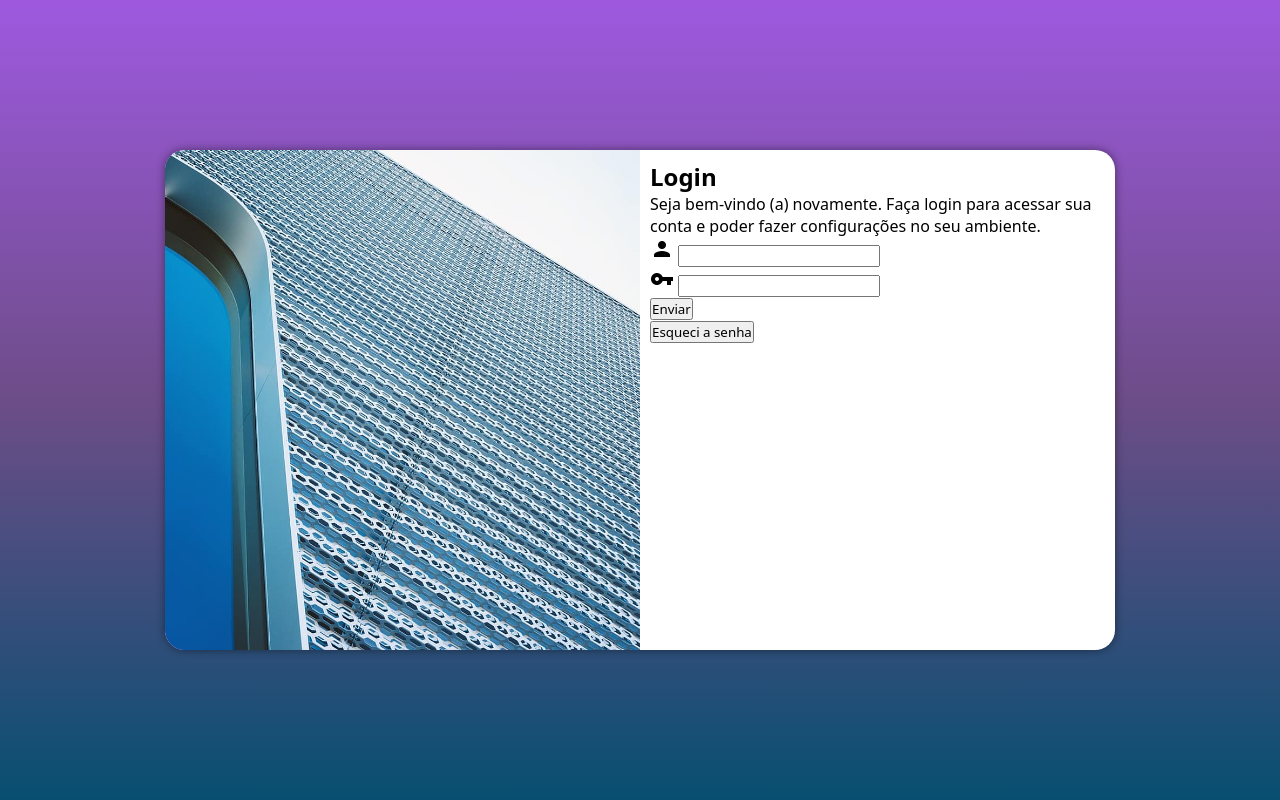
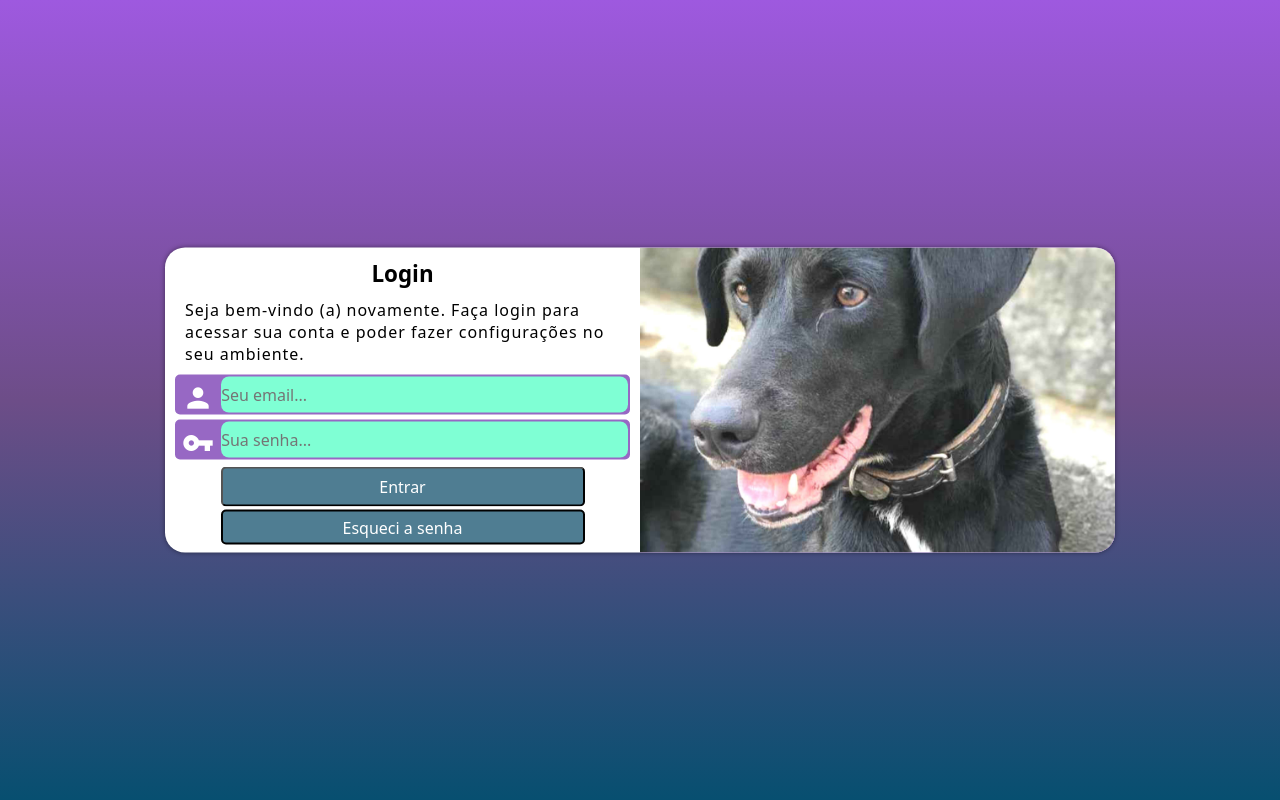
Before and after one commit to marciliocosta-2023/Estudo-mediaquerys, a PHP site: page /telalogin.html in a window 1280 px wide. Run offline with PHP 8.4, Linux system fonts and the light colour scheme.

Commit message:
atualizações

```diff
--- /dev/null
+++ b/projeto-login/login.php
@@ -0,0 +1 @@
+Aprenda PhP!
--- a/projeto-login/paisagem.css
+++ b/projeto-login/paisagem.css
@@ -10,21 +10,32 @@
 
     section#login {
         width: 80vw;
-        height: 500px;
+        height: 300px;
     }
 
     section#login > div#imagem {
-        float: left;
-        width: 30%;
+        float: right;
+        width: 50%;
         height: 100%;
     }
 
     section#login > div#formulario {
-        float: right;
-        width: 70%;
-
+        float: left;
+        width: 50%;
     }
 
+    div#formulario > p {
+        letter-spacing: 1px;
+        margin: 10px;
+    }
+
+    input#enviar {
+        width: 80%;
+    }
+
+    a#sen {
+        width: 80%;
+    }
 }
 
 @media screen and (min-width: 992px) {
@@ -36,17 +47,31 @@
 
     section#login {
         width: 950px;
+        height: 305px;
     }
 
     section#login > div#formulario {
-        float: right;
+        float: left;
         width: 50%;
     }
 
+    div#formulario > p {
+        letter-spacing: 1px;
+        margin: 10px;
+    }
+
     section#login > div#imagem {
-        float: left;
+        float: right;
         width: 50%;
         height: 100%;
     }
 
+    input#enviar {
+        width: 80%;
+    }
+
+    a#sen {
+        width: 80%;
+    }
+
 }
--- a/projeto-login/style.css
+++ b/projeto-login/style.css
@@ -20,6 +20,7 @@ main {
     position: relative;
 }
 
+
 section#login {
     position: absolute;
     top: 50%;
@@ -27,10 +28,10 @@ section#login {
     transform: translate(-50%, -50%);
     background-color: white;
     width: 250px;
-    height: 500px;
+    height: 515px;
     overflow: hidden;
     border-radius: 20px;
-    box-shadow: 0px 0px 10px rgba(0, 0, 0, 0.459);
+    box-shadow: 0px 0px 5px rgba(0, 0, 0, 0.459);
     transition: width 0.2s, heigth 0.2s;
 }
 
@@ -41,10 +42,90 @@ section#login > div#formulario {
 
 section > div#imagem {
     background-color: rgb(158, 89, 223);
-    background-image: url("metal.jpg");
+    background-image: url("labrador.jpg");
     background-size: cover;
     background-repeat: no-repeat;
     height: 200px;
     background-position: left bottom;
     display: block;
 }
+
+div#formulario > h1 {
+    text-align: center;
+    margin-bottom: 10px;
+    font-size: 1.4em;
+}
+
+div#formulario > p {
+    font-size: 1em;
+    margin: 1px;
+}
+
+div#campo {
+    background-color: rgb(151, 104, 196);
+    height: 40px;
+    border-radius: 5px;
+    margin: 5px 0px;
+    border: 2px solid rgb(151, 104, 196);
+}
+
+div#campo > label {
+    display: none;
+}
+
+div#campo > i {
+    color: white;
+    font-size: 2em;
+    width: 40px;
+    padding: 5px;
+}
+
+div#campo > input {
+    background-color: aquamarine;
+    font-size: 1em;
+    width: calc(100% - 44.4px);
+    transform: translateY(-13px);
+    height: 100%;
+    border: none;
+    border-radius: 8px;
+}
+
+
+input#enviar {
+    display: block;
+    font-size: 1em;
+    width: 92%;
+    height: 40px;
+    background-color: rgb(79, 125, 146);
+    color: white;
+    border-radius: 5px;
+    margin: auto;
+    margin-top: 7px;
+    cursor: pointer;
+}
+
+input#enviar:hover {
+    background-color: rgb(53, 50, 50);
+    color: white;
+}
+
+a#sen {
+    display: block;
+    text-align: center;
+    width: 90%;
+    height: 35px;
+    font-size: 1em;
+    margin: auto;
+    margin-top: 3px;
+    background-color: rgb(79, 125, 146);
+    border-radius: 5px;
+    border: 2px solid black;
+    text-decoration: none;
+    color: white;
+    padding-top: 5px;
+}
+
+a#sen:hover {
+    background-color: rgb(53, 50, 50);
+    color: white;
+}
--- a/projeto-login/telalogin.html
+++ b/projeto-login/telalogin.html
@@ -22,11 +22,21 @@
                         Seja bem-vindo (a) novamente. Faça login para acessar sua conta e poder
                         fazer configurações no seu ambiente.
                     </p>
-                <form method="post">
-                    <p> <i class="material-icons">person</i> <input type="email" name="nome" id="iemail"></p>
-                    <p> <i class="material-icons">vpn_key</i> <input type="password" name="senha" id="isenha"></p>
-                    <p> <input type="button" value="Enviar"></p>
-                    <p> <input type="button" value="Esqueci a senha"></p>
+                <form action="login.php" method="post">
+                    <div id="campo">
+                        <i class="material-icons">person</i>
+                        <input class="iemail" type="email" name="nome" id="iemail"
+                        placeholder="Seu email..." required maxlength="30">
+                        <label for="iemail">Login</label>
+                    </div>
+                    <div id="campo">
+                        <i class="material-icons">vpn_key</i>
+                        <input type="password" name="senha" id="isenha"
+                        placeholder="Sua senha..." required minlength="8">
+                        <label for="isenha">Senha</label>
+                    </div>
+                    <input id="enviar" type="submit" value="Entrar">
+                    <a id="sen" href="esqueci.html">Esqueci a senha</a>
                 </form>
             </div>
         </section>
```
Also changed, not shown: projeto-login/labrador.jpg (added).
